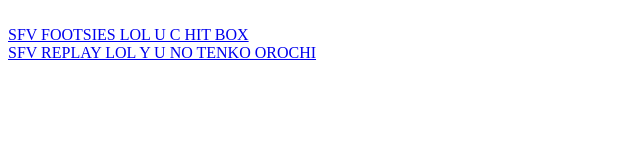
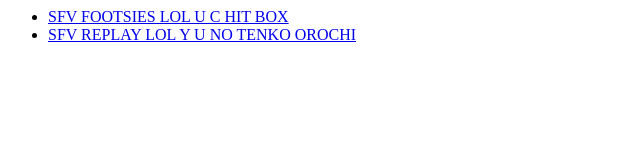
Before and after one commit to toolassisted/toolassisted.github.io, a plain HTML site: page index.html in a window 1280 px wide. Shown: the whole page, without its empty margins (0-640 px from the left). Drawn offline with Linux system fonts and the light colour scheme.

Commit message:
Update index.html

```diff
--- a/index.html
+++ b/index.html
@@ -1,2 +1,4 @@
-<br/><a href="http://toolassisted.github.io/LOL">SFV FOOTSIES LOL U C HIT BOX</a>
-<br/><a href="http://toolassisted.github.io/REPLAY">SFV REPLAY LOL Y U NO TENKO OROCHI</a>
+<ul>
+  <li><a href="http://toolassisted.github.io/LOL">SFV FOOTSIES LOL U C HIT BOX</a></li>
+  <li><a href="http://toolassisted.github.io/REPLAY">SFV REPLAY LOL Y U NO TENKO OROCHI</a></li>
+  </ul>
```
